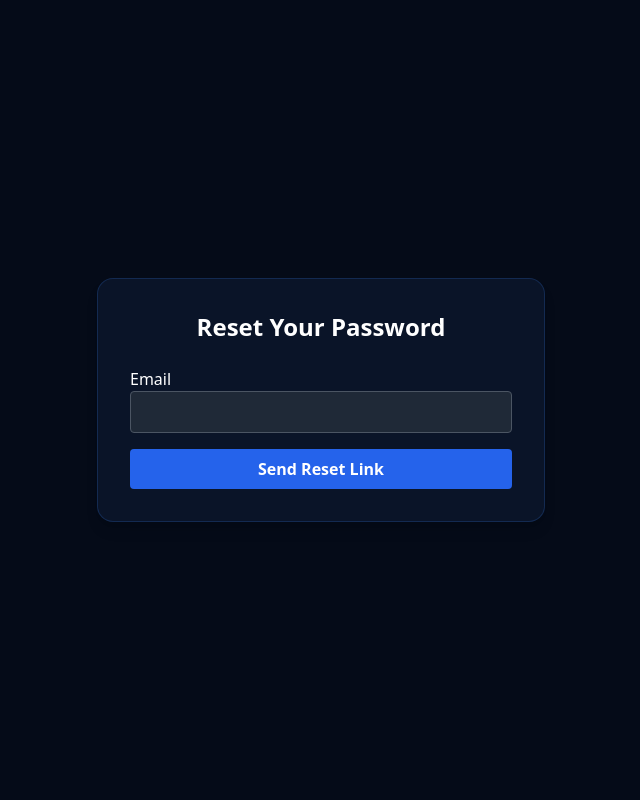
After one commit to Sasbro1234/HR-Management-System, a Django app: page /password-reset/ in a window 1280 px wide. The commit adds this page. Shown: the whole page, without its empty margins (319-959 px from the left). Run offline with Django 5.2, Linux system fonts and the light colour scheme; some libraries are stand-ins or nearby versions.

Commit message:
Implement password reset feature and improve login UI

```diff
--- a/accounts/urls.py
+++ b/accounts/urls.py
@@ -6,4 +6,10 @@ urlpatterns = [
     path('login/', views.CustomLoginView.as_view(), name='login'),
     path('logout/', auth_views.LogoutView.as_view(next_page='login'), name='logout'),
     path('profile/', views.profile_view, name='profile'),
+
+    #Password reset URLs
+    path('password-reset/', auth_views.PasswordResetView.as_view(), name='password_reset'),
+    path('password-reset/done/', auth_views.PasswordResetDoneView.as_view(), name='password_reset_done'),
+    path('reset/<uidb64>/<token>/', auth_views.PasswordResetConfirmView.as_view(), name='password_reset_confirm'),
+    path('reset/done/', auth_views.PasswordResetCompleteView.as_view(), name='password_reset_complete'),
 ]
--- a/config/settings.py
+++ b/config/settings.py
@@ -91,3 +91,6 @@ AUTH_USER_MODEL = 'accounts.User'
 LOGIN_REDIRECT_URL = 'dashboard'
 LOGIN_URL = 'login'
 LOGOUT_REDIRECT_URL = 'landing_page'
+
+#Adding password reset option
+EMAIL_BACKEND = 'django.core.mail.backends.console.EmailBackend'
--- a/config/urls.py
+++ b/config/urls.py
@@ -6,6 +6,8 @@ from django.conf.urls.static import static
 urlpatterns = [
     path("admin/", admin.site.urls),
     path("", include("core.urls")),
+    path("", include("accounts.urls")),##Adding accounts URLs at root
+
     path("accounts/", include("accounts.urls")),
     path("employees/", include("employees.urls")),
     path("leave/", include("leave.urls")),
--- /dev/null
+++ b/templates/registration/password_reset_form.html
@@ -0,0 +1,33 @@
+<!DOCTYPE html>
+<html lang="en">
+<head>
+    <meta charset="UTF-8">
+    <title>Reset Password</title>
+    <script src="https://cdn.tailwindcss.com"></script>
+</head>
+
+<body class="flex items-center justify-center min-h-screen bg-[#050b18] text-white">
+
+    <div class="bg-[#0a1428] p-8 rounded-2xl w-full max-w-md shadow-lg border border-blue-500/20">
+
+        <h2 class="text-2xl font-bold text-center mb-6">Reset Your Password</h2>
+
+        <form method="post" class="space-y-4">
+            {% csrf_token %}
+
+            <div>
+                <label>Email</label>
+                <input type="email" name="email" required
+                       class="w-full p-2 rounded bg-gray-800 border border-gray-600">
+            </div>
+
+            <button type="submit"
+                    class="w-full bg-blue-600 hover:bg-blue-700 p-2 rounded font-semibold">
+                Send Reset Link
+            </button>
+        </form>
+
+    </div>
+
+</body>
+</html>
```
Also changed, not shown: templates/accounts/login.html (+9 -0 lines), db.sqlite3.
